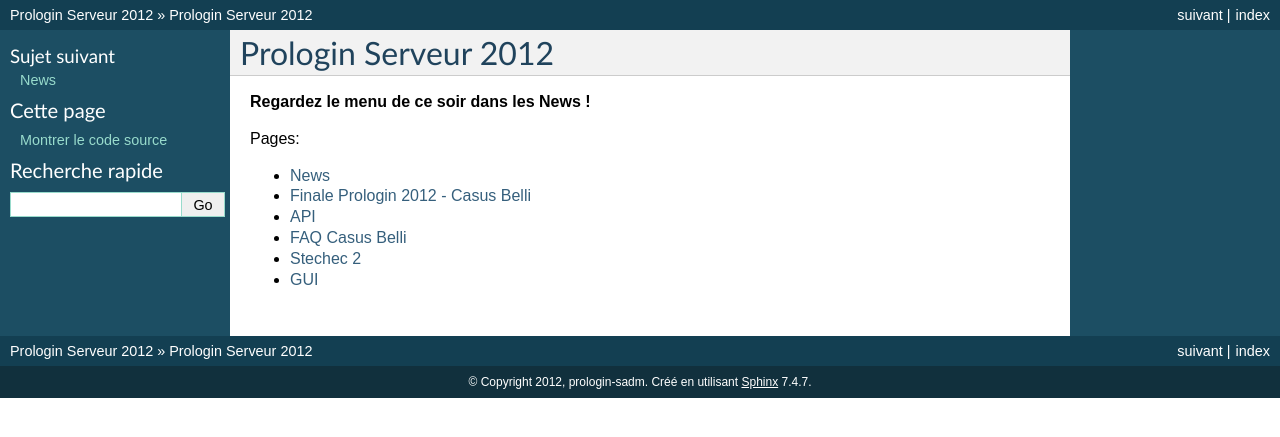
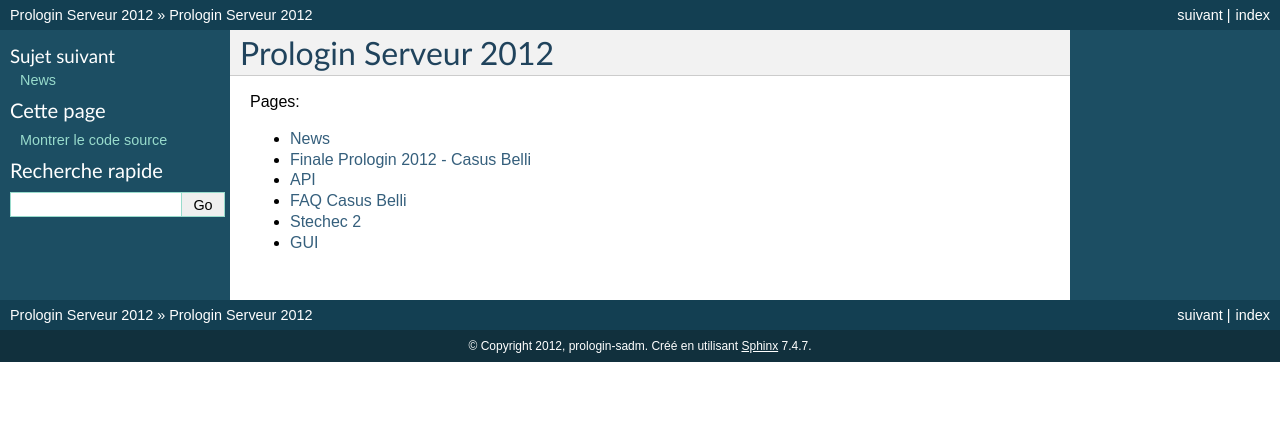
Before and after one commit to prologin/prologin2012, a Sphinx documentation site: the page built from doc/index.rst, in a window 1280 px wide. Shown: the top 437 px of the page. Built offline with Sphinx 7.4.7, drawn with Linux system fonts in a browser that asks for light colours.

Commit message:
doc update

```diff
--- a/doc/index.rst
+++ b/doc/index.rst
@@ -4,8 +4,6 @@
 
 Prologin Serveur 2012
 =====================
-
-**Regardez le menu de ce soir dans les News !**
 
 Pages:
 
```
